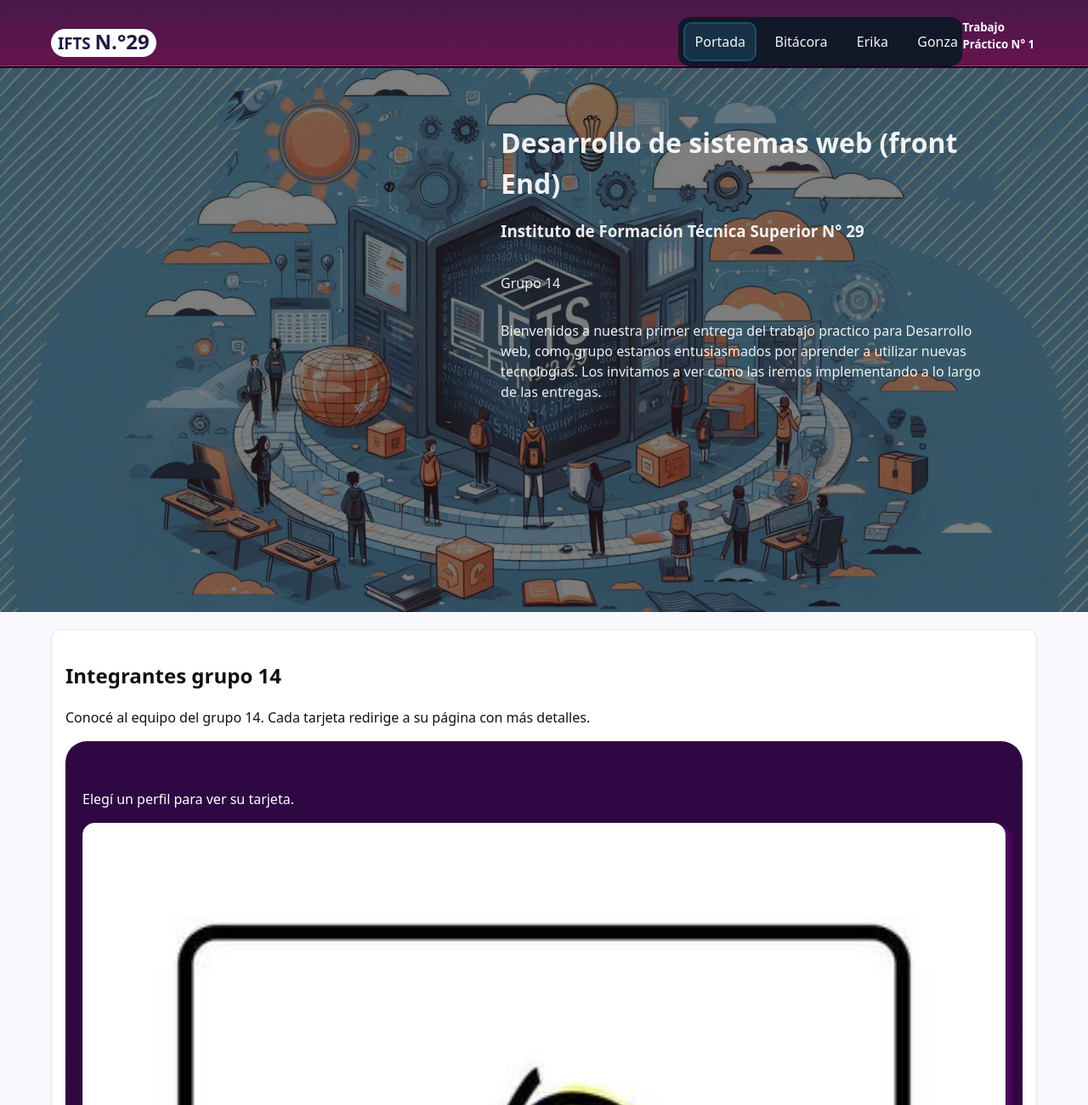
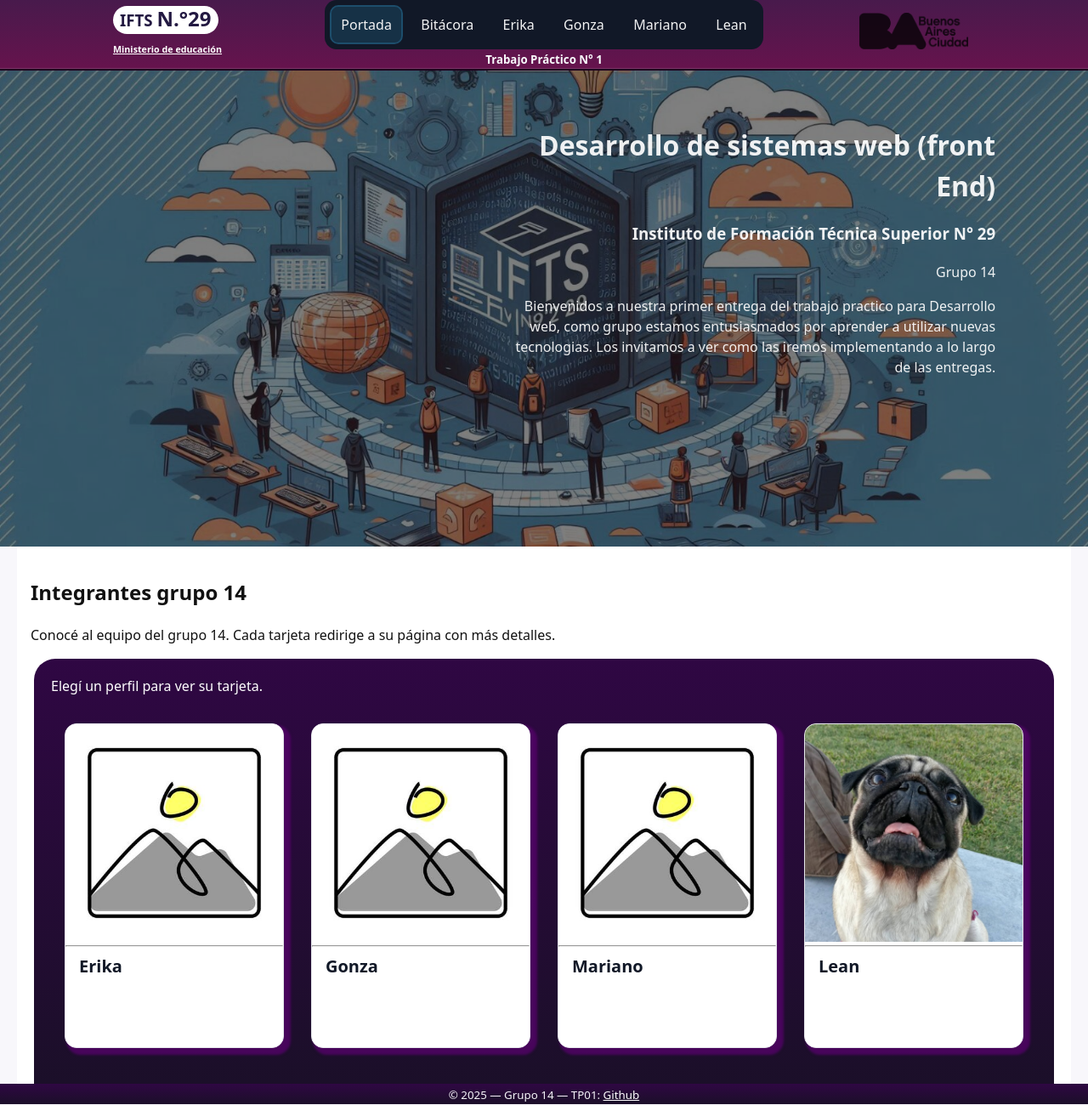
Before and after one commit to Lean-Aballone/TPFront_1, a plain HTML site: page index.html in a window 1280 px wide. Shown: the top 1300 px of the page at 85% size. Drawn offline with Linux system fonts and the light colour scheme.

Commit message:
media querys were moved to end of file (movile first approach)

```diff
--- a/css/style.css
+++ b/css/style.css
@@ -77,24 +77,7 @@ a{text-decoration:none;color:inherit}
 
 /* Bloquear scroll cuando el menú está abierto en mobile */
 body.nav-open{overflow:hidden}
-
 /* Contenido principal */
-.page-content{padding-block:1rem}
-.section{background:#fff;color:#111;border:1px solid #e5e7eb;border-radius:12px;padding:1rem}
-
-/* Breakpoints */
-@media (min-width:400px){
-  .container{padding:1.25rem}
-}
-@media (min-width:900px){
-  .header-inner{gap:1rem}
-  .hamburger{display:none}
-  .nav{display:flex !important;flex-direction:row;background:transparent;border:none;margin-top:0;padding:0;gap:.75rem}
-  .nav a{opacity:1}
-}
-@media (min-width:1200px){
-  .container{max-width:1200px}
-}
 
 /* Overrides: mobile sheet nav and cards */
 .header-inner{
@@ -332,53 +315,12 @@ section.info {
   box-shadow: 5px 5px 3px 3px #56036bc0;
   transition: transform .12s ease, box-shadow .12s ease, border-color .12s ease;
 }
-.cards .card:hover, .cards .card:focus-visible{
-  transform: translateY(-1px);
-  box-shadow: 0 8px 18px rgba(0,0,0,.06);
-  border-color:#d1d5db; outline:none;
-}
 .card-avatar{
   width:48px; height:48px; border-radius:9999px;
   display:grid; place-items:center;
   background: var(--brand, #38bdf8); color:#fff; font-weight:800;
 }
 .card-title{ font-weight:700; letter-spacing:.2px; }
-
- /*Breakpoints */
-@media (min-width:400px){
-  .container{
-    padding:1.25rem;
-    padding-bottom:0;
-  }
-  .grid{
-    grid-template-columns:repeat(2,1fr)
-  }
-}
-
-@media (min-width:900px){
-  div.header-inner > h5 {
-    display: block;
-    grid-row:2/3;
-    grid-column: 2/3;
-    justify-self:center;
-    align-self: baseline;
-    margin: 0.2rem 0 0 0;
-    color: var(--text-color);
-  }
-  .header-inner{gap:0}
-  .hamburger{display:none}
-  .nav{
-    position: static; transform:none; opacity:1; pointer-events:auto;
-    border:none; box-shadow:none; padding:0.5rem; margin:0;
-    display:flex; flex-direction:row; gap:.75rem; width:auto; height:auto;
-  }
-  .nav a + a{ margin-top:0; }
-  .grid{grid-template-columns:repeat(3,1fr)}
-}
-@media (min-width:1200px){
-  .container{max-width:1200px}
-  .grid{grid-template-columns:repeat(4,1fr)}
-}
 
 .cards {
   display: grid;
@@ -387,7 +329,6 @@ section.info {
   list-style: none;
   padding: 1rem;
   margin: 0;
-  padding: 0;
 }
 
 .card p {
@@ -441,3 +382,204 @@ main > section > div.container {
   justify-content:flex-start;
   align-content:flex-start;
 }
+
+/*  END CARDS */
+
+/*  END MAIN  */
+
+/*  FOOTER  */
+
+footer {
+  text-align: center;
+  color: var(--text-invert);
+  background: var(--footer-gradient);
+}
+
+/*  END FOOTER  */
+
+@media (min-width:400px){
+
+  /*  HEADER 400px  */
+
+  header > .header-inner > .ifts-info > h6{
+    display: block;
+  }
+
+  #ba-logo {
+    display: block;
+  }
+
+  .ifts-info{
+    display: flex;
+    justify-content: space-evenly;
+    width: 100%;
+  }
+
+  div.ifts-info > div{
+    display: inline;
+  }
+
+  /*  END HEADER 400px */
+
+  /*  MAIN SECTION INFO 400px */
+
+  section.info {
+    height: 60lvh;
+  }
+
+  /*  END MAIN SECTION INFO 400px */
+  /*  MAIN 400px */
+
+  .cards {
+    margin: 0 calc(8vw + 20px);
+  }
+  /*  END MAIN 400px */
+}
+
+@media (min-width:600px){
+  /*  HEADER 600px */
+  section.info {
+    height: 70lvh;
+  }
+
+  .info div {
+    height: 100%;
+  }
+
+  .info div article {
+    text-align: right;
+    display: inline;
+    width: 70%;
+  }
+
+  .info div article h1{
+    text-align: right;
+  }
+
+  /*  END HEADER 600px  */
+}
+
+
+@media (min-width:900px){
+
+  /*  HEADER 900px */
+
+  #rBA{
+    display: block;
+    align-self: self-end;
+    justify-self: center;
+  }
+
+  .hamburger{display:none}
+
+  .nav{
+    position: static; transform:none; opacity:1; pointer-events:auto;
+    border:none; box-shadow:none; padding:0.5rem; margin:0;
+    display:flex; flex-direction:row; gap:.75rem; width:auto; height:auto;
+  }
+  .nav a + a{ margin-top:0; }
+
+  .header-inner{
+    display:grid;
+    grid-template-rows: 2fr 1fr;
+    grid-template-columns: 1fr 3fr 1fr;
+    align-items:center;
+    justify-content:end;
+  }
+
+  div.header-inner > h5 {
+    display: block;
+  }
+  header > .container{
+    display: grid;
+    grid-template-columns: 1fr 2fr 1fr;
+    grid-template-rows: 1fr;
+  }
+
+  div.ifts-info > div{
+    display: inline;
+    grid-column: span 2;
+  }
+
+  .ifts-info{
+    grid-row: span 2;
+    display: grid;
+    grid-template-columns: 1fr;
+    grid-template-rows: 1fr 1fr;
+    gap: 0 1rem;
+    align-items: center;
+    justify-content: center;
+    width: auto;
+    justify-self: center;
+  }
+
+  .ifts-info > a {
+    display: none;
+  }
+
+  .info div article{
+    width: 50%;
+    flex-grow: 1;
+  }
+
+   div.header-inner > h5 {
+    display: block;
+    grid-row:2/3;
+    grid-column: 2/3;
+    justify-self:center;
+    align-self: baseline;
+    margin: 0.2rem 0 0 0;
+    color: var(--text-color);
+  }
+  .header-inner{gap:0}
+  .hamburger{display:none}
+  .nav{
+    position: static; transform:none; opacity:1; pointer-events:auto;
+    border:none; box-shadow:none; padding:0.5rem; margin:0;
+    display:flex; flex-direction:row; gap:.75rem; width:auto; height:auto;
+  }
+  .nav a + a{ margin-top:0; }
+
+/*  END HEADER 900px  */
+
+/*  MAIN  900px */
+
+  .card p {
+    opacity: 0;
+    transform: translateY(-10px);
+    transition: opacity .4s ease, transform .4s ease;
+    height: auto;
+    overflow: hidden;
+  }
+
+  .cards {
+    display: grid;
+    gap: 1rem 2rem;
+    grid-template-columns: 1fr 1fr;
+    list-style: none;
+    margin: 0 calc(6vw + 10px);
+    padding: 1rem;
+  }
+
+  .container{
+    padding:0 1.25rem;
+  }
+
+  /*  END MAIN  900px */
+}
+@media (min-width:1200px){
+  /*  MAIN 1200px */
+  .container{max-width:1200px;}
+  main > div > section > .container {
+    min-height: 500px;
+  }
+  main > div.container{
+    max-width:100%;
+  }
+  .cards{
+    max-width: 100%;
+    margin: 0;
+    grid-template-columns: repeat(4, 1fr);
+  }
+  /*  END MAIN 1200px */
+}
```
